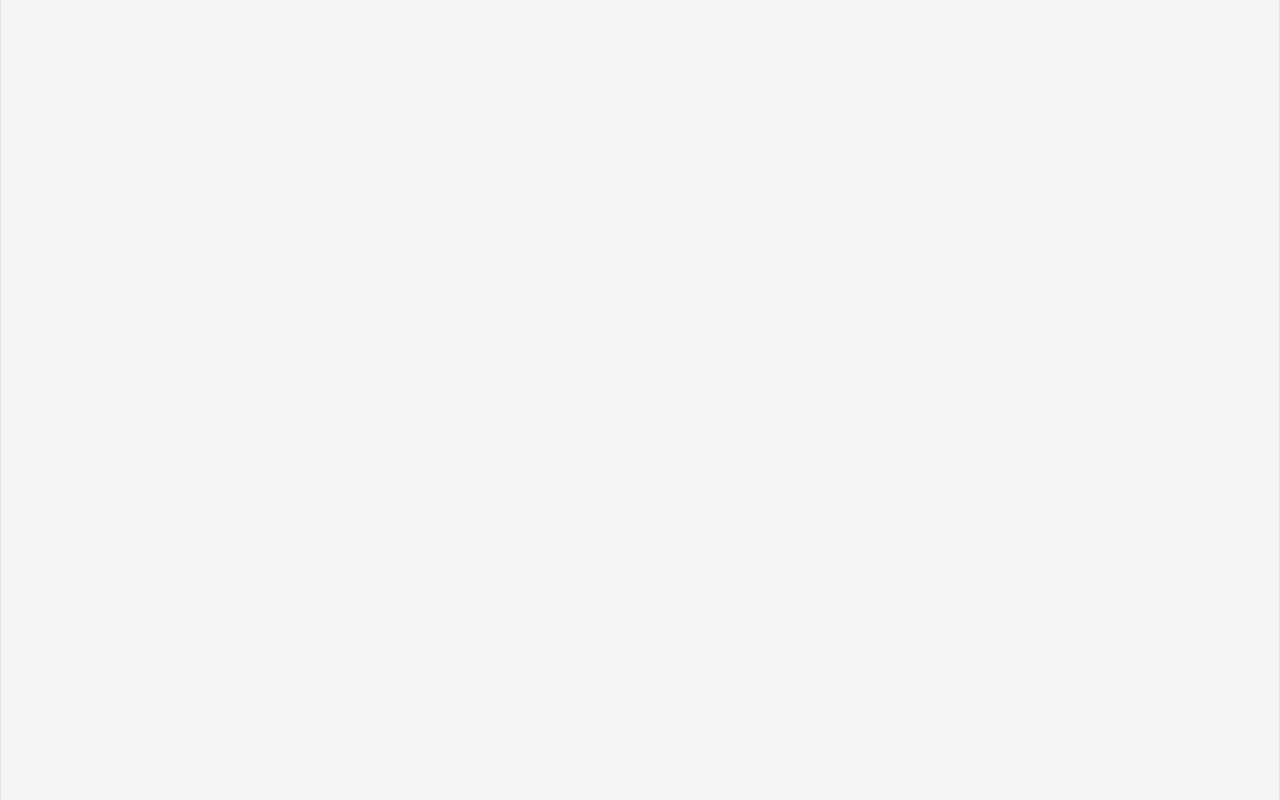
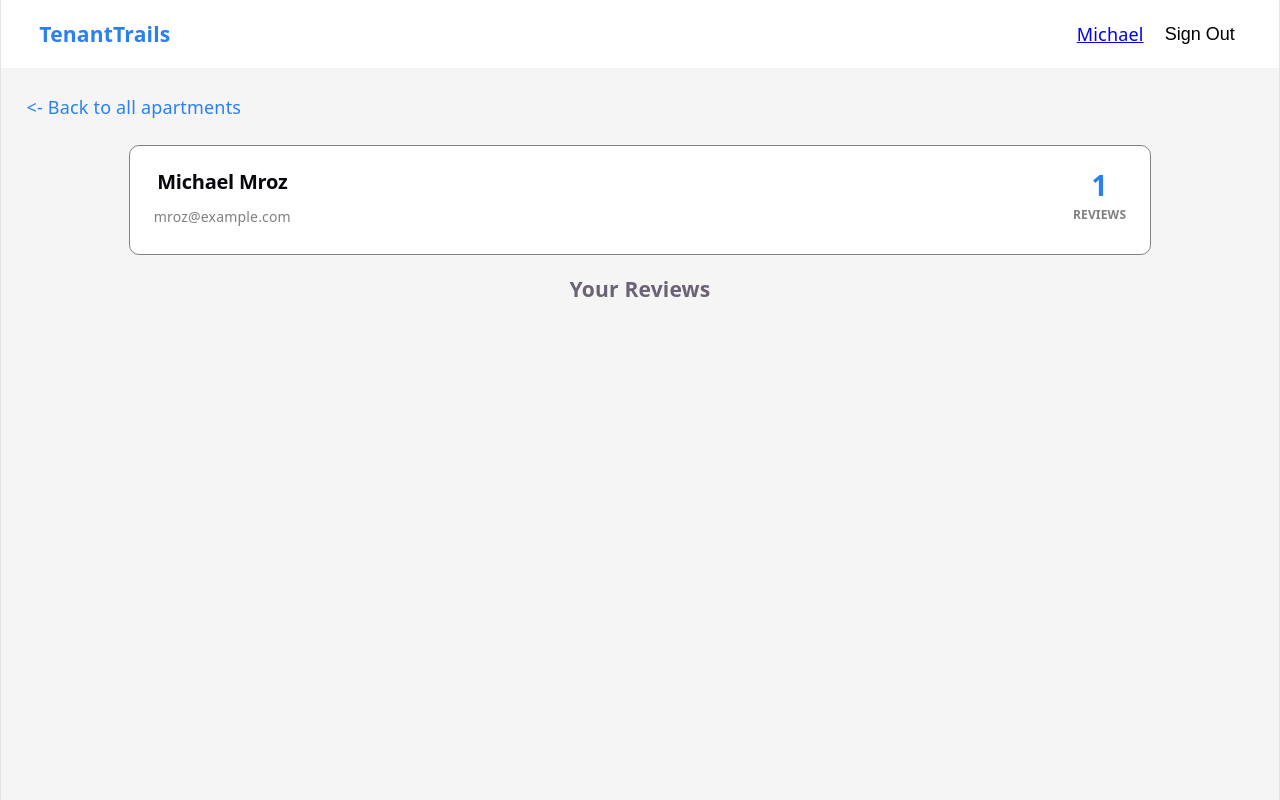
Before and after one commit to mroz-michael/tenantTrails, a React (Vite) app: page /user/1 in a window 1280 px wide. Before the commit this address had no page. Built offline with nearby package versions, Linux system fonts and the light colour scheme.

Commit message:
begin adding UserReview acomponent and a page for UserProfile page

```diff
--- a/src/App.jsx
+++ b/src/App.jsx
@@ -6,6 +6,7 @@ import Login from './pages/Login';
 import Signup from './pages/Signup';
 import Dashboard from './pages/Dashboard';
 import ApartmentDetails from './pages/ApartmentDetails';
+import UserProfile from './pages/UserProfile';
 
 function App() {
 
@@ -26,6 +27,11 @@ function App() {
               <ApartmentDetails />
             </ProtectedRoute>
           } />
+          <Route path="/user/:id" element={
+            /*<ProtectedRoute> temporary commented out for easier debuggin */
+              <UserProfile />
+            /*</ProtectedRoute> */
+          } />
         </Routes>
       </BrowserRouter>
     </AuthProvider>
--- /dev/null
+++ b/src/components/UserReview.jsx
@@ -0,0 +1,18 @@
+function UserReview({review, apartment}) {
+    return (
+        <div className="userReviewItem" key={review.id}>
+            <div className="userReviewItemLeft">
+                <span className="userReviewApartmentName">{apartment ? apartment.name : "Unknown"}</span>
+                <StarRating rating={review.rating} color="goldenrod" />
+                <p className="userReviewSnippet">{review.body.slice(0, 100)}...</p>
+            </div>
+            <div className="userReviewItemActions">
+                <span className="userReviewView">View</span>
+                <button className="userReviewEdit">Edit</button>
+                <button className="userReviewDelete">Delete</button>
+            </div>
+        </div>
+    );
+}
+
+export default UserReview;
--- a/src/pages/ApartmentDetails.jsx
+++ b/src/pages/ApartmentDetails.jsx
@@ -48,7 +48,7 @@ function ApartmentDetails() {
                     <h3 id='navTitle'>TenantTrails</h3>
                 </div>
                 <div id='rightNavContainer'>
-                    <p>{user?.fullName.split(' ')[0]}</p>
+                    <Link to={`/user/${user.id}`}>{user?.fullName.split(' ')[0]}</Link>
                     <button id='dashboardSignOutButton' onClick={handleClick}>Sign Out</button>
                 </div>
             </nav>
--- a/src/pages/Dashboard.jsx
+++ b/src/pages/Dashboard.jsx
@@ -61,7 +61,7 @@ function Dashboard({}){
                     />
                 </div>
                 <div id='rightNavContainer'>
-                    <p>{user?.fullName.split(' ')[0]}</p>
+                    <Link to={`/user/${user.id}`}>{user?.fullName.split(' ')[0]}</Link>
                     <button id='dashboardSignOutButton' onClick={handleClick}>Sign Out</button>
                 </div>
             </nav>
--- /dev/null
+++ b/src/pages/UserProfile.jsx
@@ -0,0 +1,56 @@
+import { useAuth } from "../context/AuthContext";
+import "../styles/userProfile.css";
+import { Link, useNavigate } from "react-router-dom";
+import { reviews, apartments } from "../data/mockData";
+import UserReview from "../components/UserReview";
+
+function UserProfile() {
+    const navigate = useNavigate();
+    const {authUser, logout} = useAuth();
+    //temporary for easy debugging:
+    const user = authUser ||  {id: 1, fullName: "Michael Mroz", email: "mroz@example.com"};
+    const userReviews = reviews.filter(r => r.id == user.id);
+
+    function handleClick() {
+        logout();
+        navigate("/");
+    }
+
+    return(
+        <>
+            <nav id='profileNav'>
+                <div id='leftNavContainer'>
+                    <h3 id='navTitle'>TenantTrails</h3>
+                </div>
+                <div id='rightNavContainer'>
+                    <Link to={`/user/${user.id}`}>{user?.fullName.split(' ')[0]}</Link>
+                    <button id='dashboardSignOutButton' onClick={handleClick}>Sign Out</button>
+                </div>
+            </nav>
+            <Link to='/dashboard' className='returnLink'>
+                <span className='returnText'>{'<- Back to all apartments'}</span>
+            </Link>
+        <div id='userProfileContainer'>
+            <div id="userProfileInfo">
+                <h2>{user.fullName}</h2>
+                <span>{user.email}</span>
+            </div>
+            <div id="userProfileStats">
+                <div className="userStat">
+                    <span className="userStatNumber">{userReviews.length}</span>
+                    <span className="userStatLabel">REVIEWS</span>
+                </div>
+            </div>
+        </div>
+        <div id='userProfileReviewList'>
+            <h3>Your Reviews</h3>
+            {userReviews.map(review => {
+                const apartment = apartments.find(a => a.id == review.apartmentId);
+                <UserReview key={review.id} review={review} apartment={apartment}/>
+            })}
+        </div>
+        </>
+    )
+}
+
+export default UserProfile;
--- /dev/null
+++ b/src/styles/userProfile.css
@@ -0,0 +1,79 @@
+#profileNav {
+    background: #FFFFFF;
+    display: flex;
+    justify-content: space-between;
+    align-items: center;
+    padding-left: 3%;
+    padding-right: 3%;
+}
+
+#rightNavContainer, #leftNavContainer {
+    display: flex;
+    align-items: center;
+    gap: 15px;
+}
+
+#leftNavContainer {
+    width: 50%;
+}
+
+#navTitle {
+    color: var(--main-blue);
+}
+
+.returnLink {
+    text-decoration: none;
+    text-align: left;
+    margin: 2%;
+}
+
+.returnText {
+    color: var(--main-blue);
+    font-weight: 500;
+}
+
+#userProfileContainer {
+    display: flex;
+    background-color: white;
+    justify-content: space-between;
+    align-items: center;
+    border: 1px solid gray;
+    border-radius: 10px;
+    padding: 24px;
+    margin-left: 10%;
+    margin-right: 10%;
+}
+
+#userProfileInfo h2 {
+    font-size: 20px;
+    font-weight: 700;
+}
+
+#userProfileInfo span {
+    font-size: 14px;
+    color: gray;
+}
+
+#userProfileStats {
+    display: flex;
+    gap: 32px;
+}
+
+.userStat {
+    display: flex;
+    flex-direction: column;
+    align-items: center;
+    gap: 4px;
+}
+
+.userStatNumber {
+    font-size: 28px;
+    font-weight: 700;
+    color: var(--main-blue);
+}
+
+.userStatLabel {
+    font-size: 12px;
+    font-weight: bold;
+    color: gray;
+}
```
